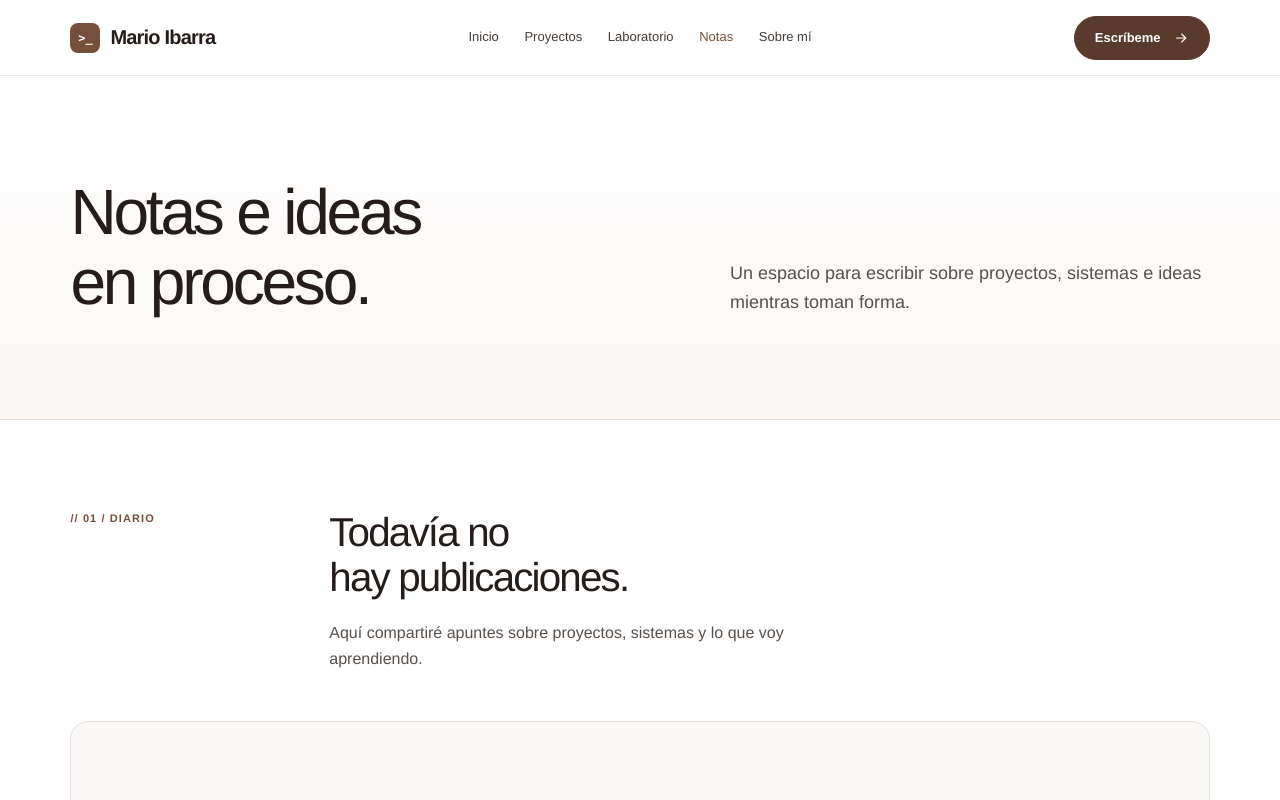
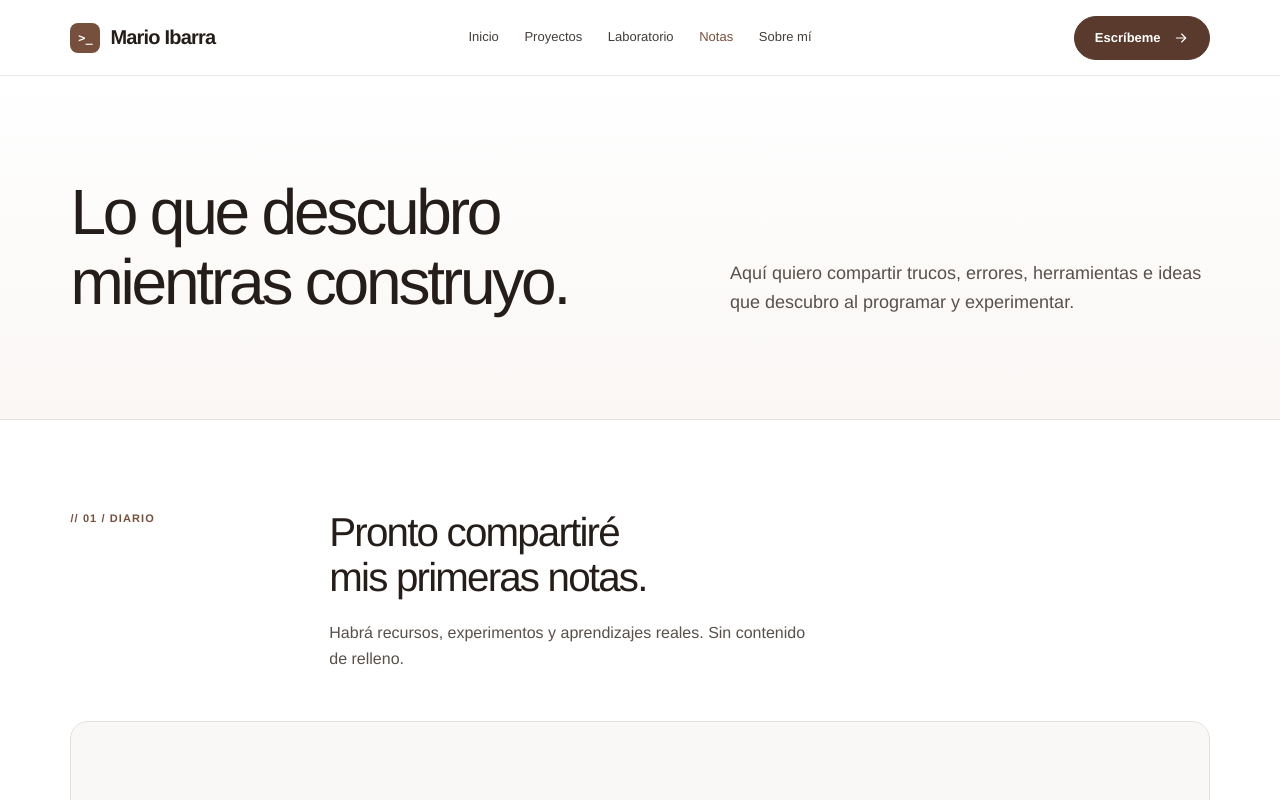
Before and after one commit to MarioIbago/marioibarra.me, a Next.js app: page /notas in a window 1280 px wide. Shown: the top 800 px of the page. Built offline with nearby package versions, Linux system fonts and the light colour scheme; a web font is replaced by a local one.

Commit message:
content(portfolio): make app/notas/page.tsx more personal and specific

```diff
--- a/app/notas/page.tsx
+++ b/app/notas/page.tsx
@@ -3,7 +3,7 @@ import { SectionHeading } from '@/components/section-heading';
 
 export const metadata: Metadata = {
   title: 'Notas',
-  description: 'Un diario personal sobre proyectos, herramientas, sistemas y aprendizajes. Próximamente.',
+  description: 'Ideas, trucos, descubrimientos y experimentos de Mario Ibarra mientras aprende programación, economía y tecnología.',
   alternates: { canonical: '/notas' },
 };
 
@@ -12,13 +12,13 @@ export default function NotesPage() {
     <>
       <section className="page-intro">
         <div className="page-container page-intro__grid">
-          <h1>Notas e ideas en proceso.</h1>
-          <p className="page-intro__description">Un espacio para escribir sobre proyectos, sistemas e ideas mientras toman forma.</p>
+          <h1>Lo que descubro mientras construyo.</h1>
+          <p className="page-intro__description">Aquí quiero compartir trucos, errores, herramientas e ideas que descubro al programar y experimentar.</p>
         </div>
       </section>
       <section className="page-content">
         <div className="page-container">
-          <SectionHeading index="01 / Diario" title="Todavía no hay publicaciones." description="Aquí compartiré apuntes sobre proyectos, sistemas y lo que voy aprendiendo." />
+          <SectionHeading index="01 / Diario" title="Pronto compartiré mis primeras notas." description="Habrá recursos, experimentos y aprendizajes reales. Sin contenido de relleno." />
           <div className="empty-journal">
             <div>
               <h2>Las primeras notas están en camino.</h2>
```
